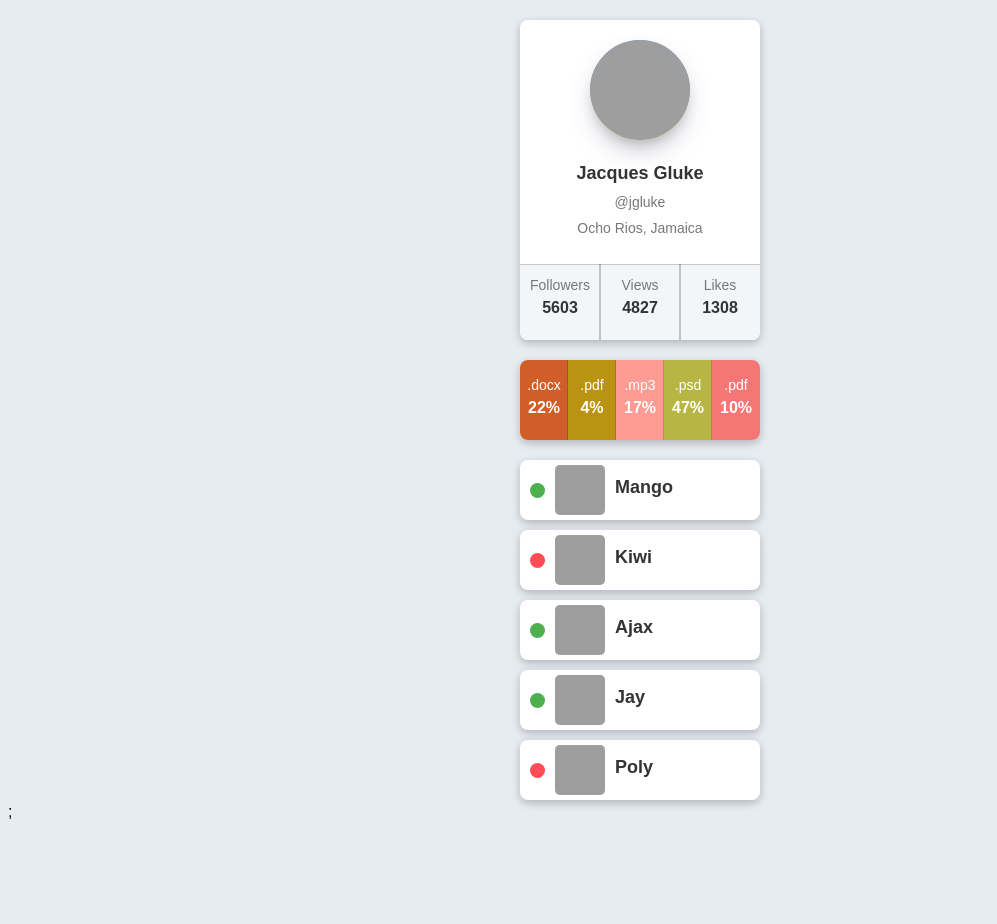
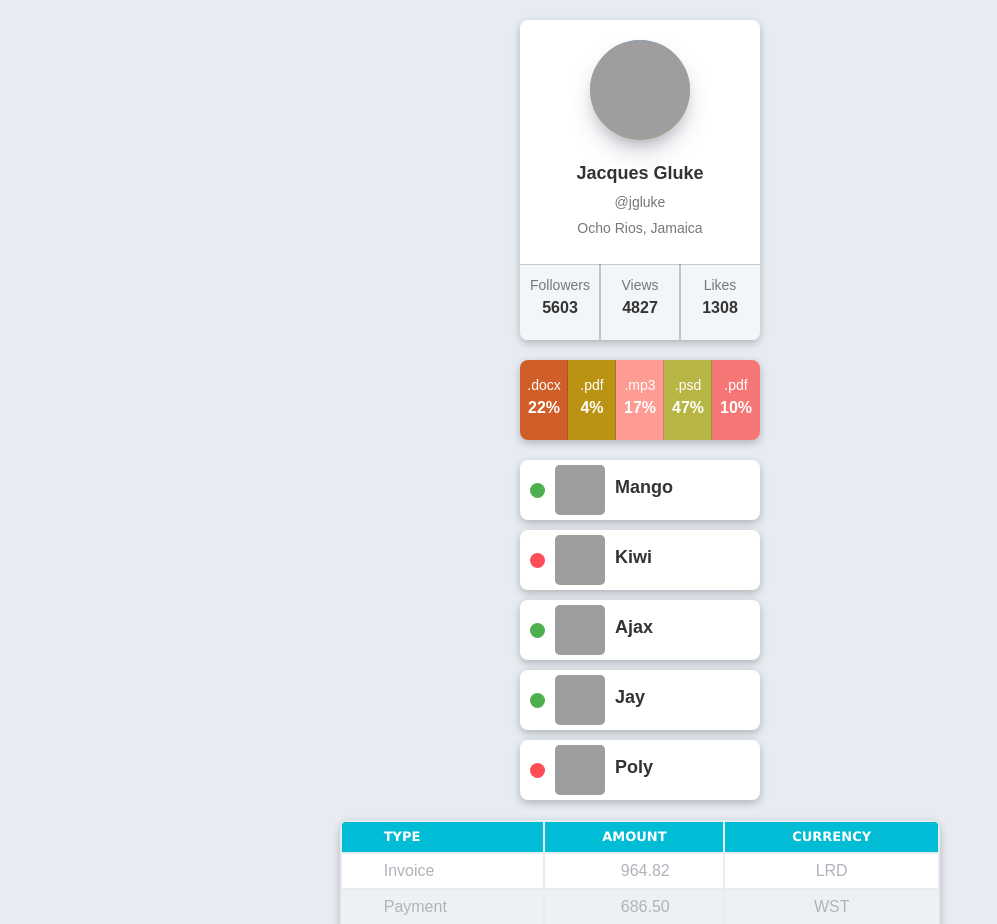
Before and after one commit to PavloGPS/goit-react-hw-01-components, a React (Create React App) app: page / in a window 1280 px wide. Shown: the top 924 px of the page, without its empty margins (0-997 px from the left). Before the commit the page ends 832 px from the top, so only its background shows below. Built offline with nearby package versions, Linux system fonts and the light colour scheme; grey boxes are pictures that could not be loaded.

Commit message:
Update App.jsx
adds TransactionsHistory component in App component

```diff
--- a/src/components/App.jsx
+++ b/src/components/App.jsx
@@ -1,10 +1,12 @@
 import Profile from './Profile/Profile';
 import Statistics from './Statistics/Statistics';
 import FriendList from './FriendList/FriendList';
+import TransactionHistory from './TransactionHistory/TransactionHistory';
 
 import user from '../data/user.json';
 import data from '../data/data.json';
 import friends from '../data/friends.json';
+import transactions from '../data/transactions.json';
 
 export const App = () => {
   return (
@@ -22,7 +24,8 @@ export const App = () => {
           {!data.title && <Statistics stats={data} />}
         </>
       ) : null}
-      <FriendList friends={friends} />;
+      <FriendList friends={friends} />
+      <TransactionHistory items={transactions} />
     </>
   );
 };
```
